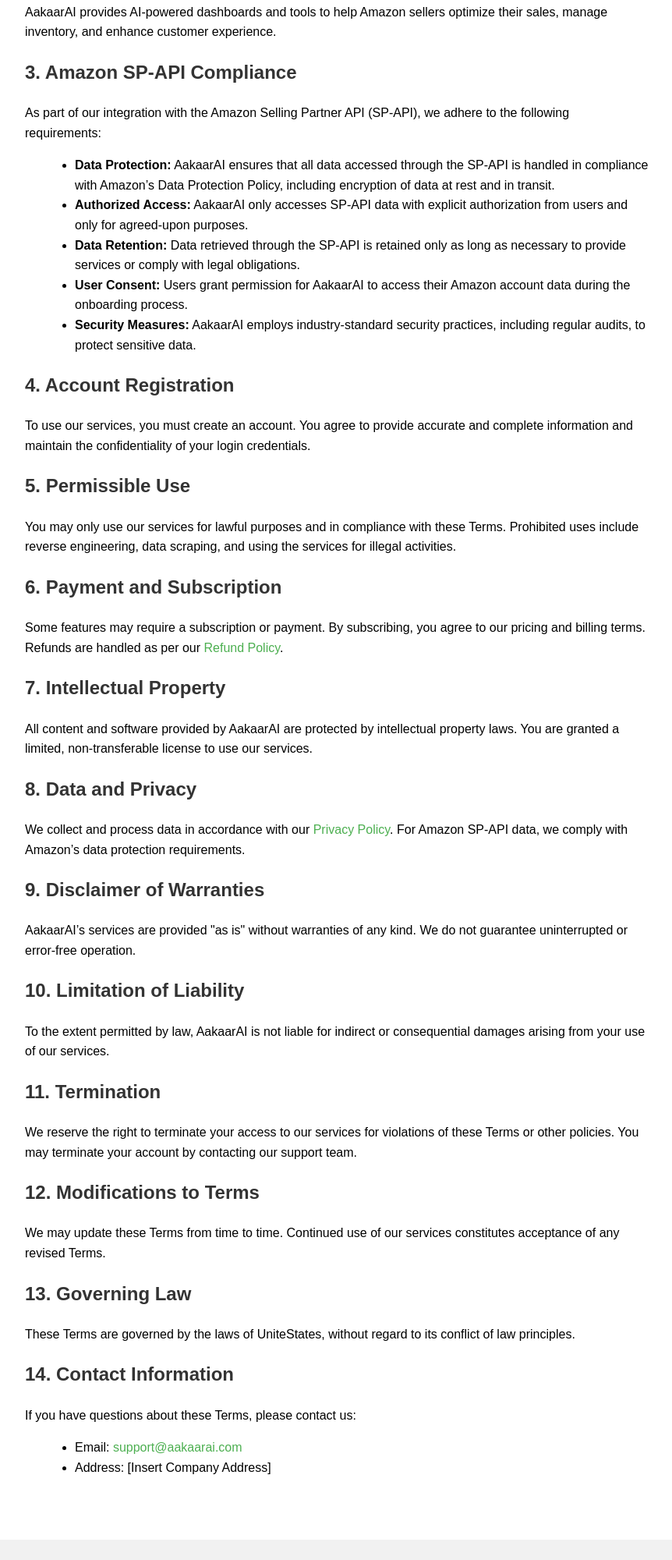
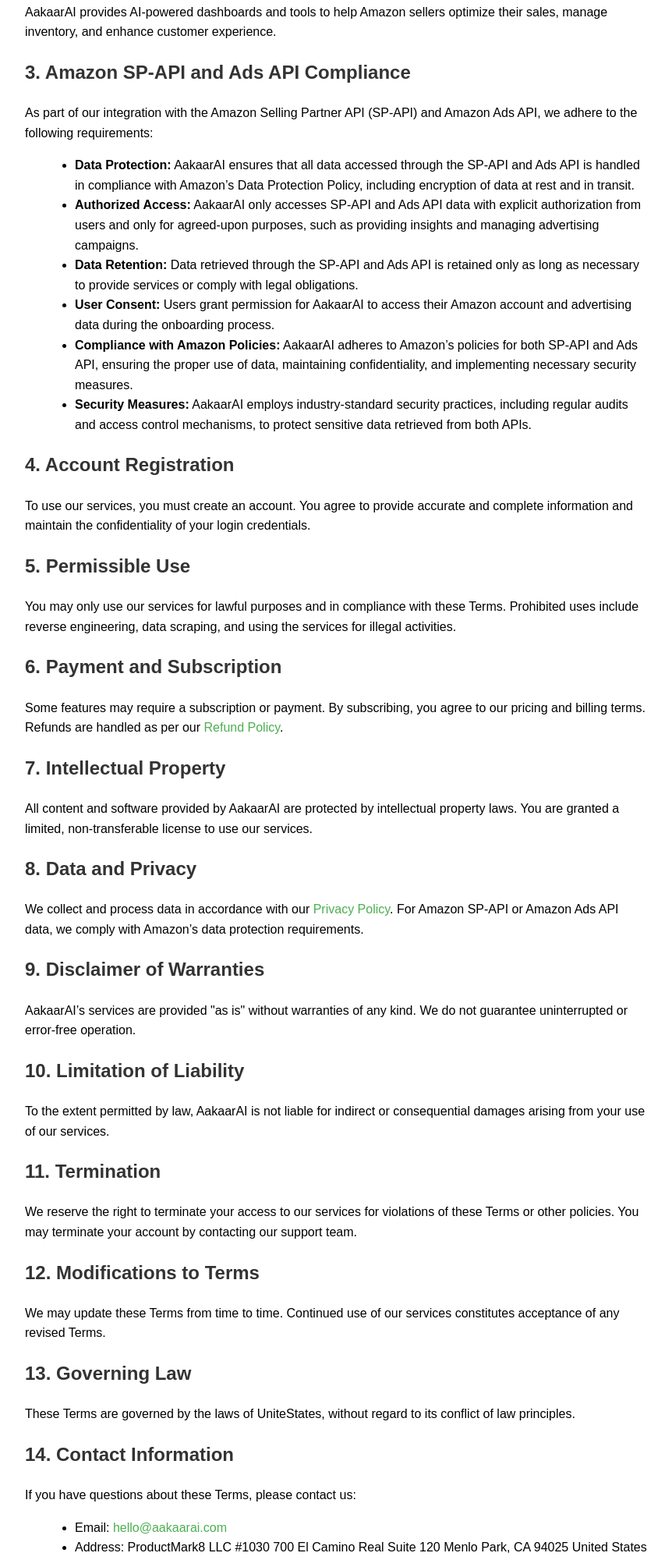
Before and after one commit to Aakaar-ai/website, a website: page tos.html in a window 1280 px wide. Shown: the part 518-2518 px from the top of the page at 78% size, without its empty margins (208-1070 px from the left). Drawn offline with Linux system fonts and the light colour scheme.

Commit message:
feat(website): update website

```diff
--- a/tos.html
+++ b/tos.html
@@ -62,14 +62,16 @@
         <h2>2. Services Overview</h2>
         <p>AakaarAI provides AI-powered dashboards and tools to help Amazon sellers optimize their sales, manage inventory, and enhance customer experience.</p>
 
-        <h2>3. Amazon SP-API Compliance</h2>
-        <p>As part of our integration with the Amazon Selling Partner API (SP-API), we adhere to the following requirements:</p>
+        <h2>3. Amazon SP-API and Ads API Compliance</h2>
+        <p>As part of our integration with the Amazon Selling Partner API (SP-API) and Amazon Ads API, we adhere to the following requirements:</p>
+
         <ul>
-            <li><strong>Data Protection:</strong> AakaarAI ensures that all data accessed through the SP-API is handled in compliance with Amazon’s Data Protection Policy, including encryption of data at rest and in transit.</li>
-            <li><strong>Authorized Access:</strong> AakaarAI only accesses SP-API data with explicit authorization from users and only for agreed-upon purposes.</li>
-            <li><strong>Data Retention:</strong> Data retrieved through the SP-API is retained only as long as necessary to provide services or comply with legal obligations.</li>
-            <li><strong>User Consent:</strong> Users grant permission for AakaarAI to access their Amazon account data during the onboarding process.</li>
-            <li><strong>Security Measures:</strong> AakaarAI employs industry-standard security practices, including regular audits, to protect sensitive data.</li>
+            <li><strong>Data Protection:</strong> AakaarAI ensures that all data accessed through the SP-API and Ads API is handled in compliance with Amazon’s Data Protection Policy, including encryption of data at rest and in transit.</li>
+            <li><strong>Authorized Access:</strong> AakaarAI only accesses SP-API and Ads API data with explicit authorization from users and only for agreed-upon purposes, such as providing insights and managing advertising campaigns.</li>
+            <li><strong>Data Retention:</strong> Data retrieved through the SP-API and Ads API is retained only as long as necessary to provide services or comply with legal obligations.</li>
+            <li><strong>User Consent:</strong> Users grant permission for AakaarAI to access their Amazon account and advertising data during the onboarding process.</li>
+            <li><strong>Compliance with Amazon Policies:</strong> AakaarAI adheres to Amazon’s policies for both SP-API and Ads API, ensuring the proper use of data, maintaining confidentiality, and implementing necessary security measures.</li>
+            <li><strong>Security Measures:</strong> AakaarAI employs industry-standard security practices, including regular audits and access control mechanisms, to protect sensitive data retrieved from both APIs.</li>
         </ul>
 
         <h2>4. Account Registration</h2>
@@ -85,7 +87,7 @@
         <p>All content and software provided by AakaarAI are protected by intellectual property laws. You are granted a limited, non-transferable license to use our services.</p>
 
         <h2>8. Data and Privacy</h2>
-        <p>We collect and process data in accordance with our <a href="privacy_policy.html">Privacy Policy</a>. For Amazon SP-API data, we comply with Amazon’s data protection requirements.</p>
+        <p>We collect and process data in accordance with our <a href="privacy_policy.html">Privacy Policy</a>. For Amazon SP-API or Amazon Ads API data, we comply with Amazon’s data protection requirements.</p>
 
         <h2>9. Disclaimer of Warranties</h2>
         <p>AakaarAI’s services are provided "as is" without warranties of any kind. We do not guarantee uninterrupted or error-free operation.</p>
@@ -105,8 +107,12 @@
         <h2>14. Contact Information</h2>
         <p>If you have questions about these Terms, please contact us:</p>
         <ul>
-            <li>Email: <a href="mailto:support@aakaarai.com">support@aakaarai.com</a></li>
-            <li>Address: [Insert Company Address]</li>
+            <li>Email: <a href="mailto:support@aakaarai.com">hello@aakaarai.com</a></li>
+            <li>Address: ProductMark8 LLC
+                #1030
+                700 El Camino Real Suite 120
+                Menlo Park, CA 94025
+                United States</li>
         </ul>
     </main>
     <footer>
```
Also changed, not shown: contact.html (+5 -1 lines), privacy_policy.html (+7 -3 lines), refund-policy.html (+8 -4 lines).
